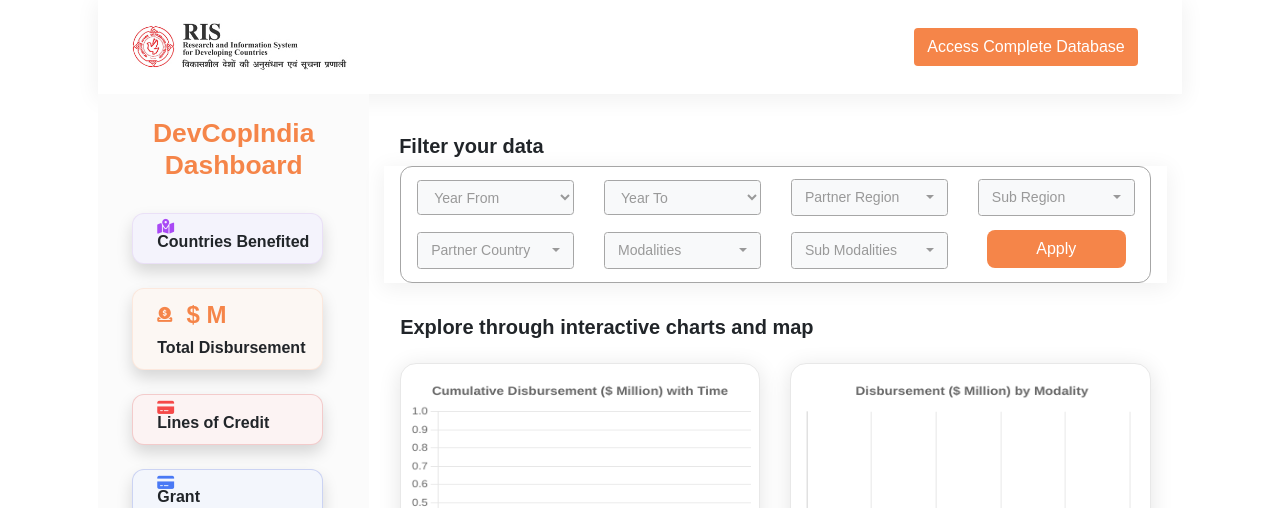
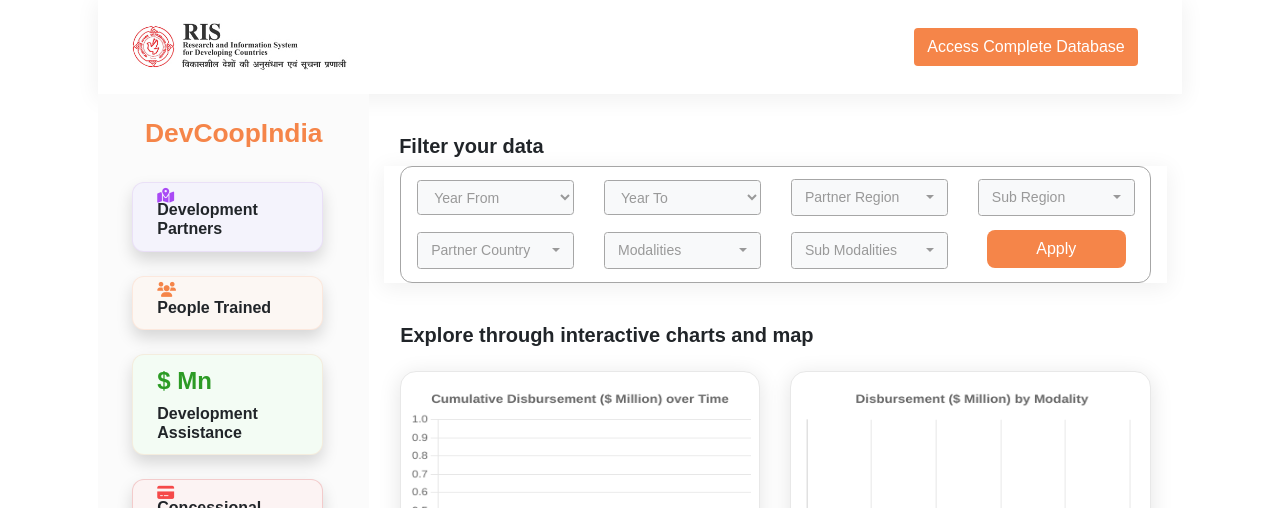
Before and after one commit to rajpaul8/Research_Information_System, a Django app: template templates/RIS_DB/RIS_DB_Home.html in a window 1280 px wide. Shown: the top 508 px of the page. Run offline with Django 3.2, Linux system fonts and the light colour scheme; the template is opened without the code that fills it, so the values that code supplies are empty; some libraries are stand-ins or nearby versions.

Commit message:
Added Comments and extra 2 sections on left sidebar

```diff
--- a/static/css/style.css
+++ b/static/css/style.css
@@ -79,8 +79,18 @@
     border-radius: 0.75em;
 }
 .second_box_stat{
+    color: #F58549 !important;
+}
 
-    color: #F58549 !important;
+
+.second_card-body-shadows-2{
+    box-shadow: 0 4px 24px 1px rgba(245, 133, 73, 0.04);
+    border: solid 1px rgba(245, 133, 73, 0.13);
+    background-color: #f3fcf4;
+    border-radius: 0.75em;
+}
+.second_box_stat-2{
+    color: #2c9b25 !important;
 }
 
 .third_card-body-shadows{
@@ -108,6 +118,20 @@
 border-radius: 0.75em;
 
 }
+
+.fourth_box_stat-2 {
+    color: #f39f04;
+}
+
+.fourth_card-body-shadows-2{
+background: #ffc10714;
+border: 1px solid rgba(36, 62, 203, 0.19);
+box-sizing: border-box;
+box-shadow: 0px 4px 24px 1px rgba(36, 62, 203, 0.04);
+border-radius: 0.75em;
+
+}
+
 .form-control{
         border-radius: 0.25em;
         border: 1px solid #A6A6A6 !important;
--- a/templates/RIS_DB/RIS_DB_Home.html
+++ b/templates/RIS_DB/RIS_DB_Home.html
@@ -25,7 +25,7 @@
 
 <style>
 #map {
-    width: auto; height: 61vh;
+    width: auto; height: 71vh;
     border-radius: 1em;
 }
 .info { padding: 6px 8px; font-size:1em; background: white; background: rgba(255,255,255,0.8); box-shadow: 0 0 15px rgba(0,0,0,0.2); border-radius: 5px; } .info h4 { margin: 0 0 5px; color: #777; }
@@ -106,12 +106,12 @@
             </div>
             <!-- Time Series Charts and Graphs  -->
             <div class="row p-3">
-                <div class="container pt-3">
+                <div class="container pt-3 mt-2">
                     <h5>
                         <b>Explore through interactive charts and map</b>
                     </h5>
                 </div>
-                <!-- Total  Cummulative ($M) Disbursement with Time -- Area Chart --->
+                <!-- Total  Cummulative ($M) Disbursement over Time -- Area Chart --->
                 <div class="col-md-6 pt-3" style="display: flex; align-items: center;">
                     <div class="TotalCumulativeDisbursement_with_Time_Chart_Dynamic_Card">
                         <canvas id="TotalCumulativeDisbursement_with_Time_Chart_Dynamic"></canvas>
@@ -133,10 +133,12 @@
                             </a>
                     </div>
                 </div>
+
+                <div class="col-md-12"><br></div>
             </div>
             <!--  Map and Chart          -->
             <div class="row p-3">
-                <div class="col-md-12">
+                <div class="col-md-12 pt-3 ">
                     <!-- For Map  -->
 
                     <div id="map"></div>
@@ -228,7 +230,7 @@
                 fontStyle:'bold',
                 display: true,
                 fontFamily: "'Helvetica Neue', 'Helvetica', 'Arial', sans-serif",
-                text: 'Cumulative Disbursement ($ Million) with Time',
+                text: 'Cumulative Disbursement ($ Million) over Time',
                 padding: {
                     top: 15,
                     bottom: 15
@@ -280,8 +282,10 @@
 var Disbursement_Val=[]
 
 for(var i=0; i<Total_Disbursement_With_Modality_JSON.length; i++){
-    Modalities_Label.push(Total_Disbursement_With_Modality_JSON[i].Modalities);
-    Disbursement_Val.push(Total_Disbursement_With_Modality_JSON[i].Disbursement_of_development_assistance_USD_million)
+    if(Total_Disbursement_With_Modality_JSON[i].Disbursement_of_development_assistance_USD_million > 0){
+        Modalities_Label.push(Total_Disbursement_With_Modality_JSON[i].Modalities);
+        Disbursement_Val.push(Total_Disbursement_With_Modality_JSON[i].Disbursement_of_development_assistance_USD_million)
+    }
 }
 
 
@@ -395,8 +399,6 @@
     console.log(ContinentMapAddedProperties, ": After Adding Properties from our model")
 // Code For Leaflet Map Starts Here ----->
 
-
-
 	var Esri_DeLorme = L.tileLayer('https://server.arcgisonline.com/ArcGIS/rest/services/Specialty/DeLorme_World_Base_Map/MapServer/tile/{z}/{y}/{x}', {
 	attribution: 'Tiles &copy; Esri &mdash; Copyright: &copy;2012 DeLorme',
 	minZoom: 1,
@@ -440,7 +442,7 @@
 
 	info.update = function (props) {
 		this._div.innerHTML = '' +  (props ?
-			'<b>' + props.name + '</b><br/>' + 'Disbursement: $' + (Math.round(props.Disbursement * 100) / 100).toFixed(2) + 'M'+'</b><br />': 'Hover over a region');
+			'<b>' + props.name + '</b><br/>' + 'Disbursement: $' + (Math.round(props.Disbursement * 100) / 100).toFixed(2) + 'Mn'+'</b><br />': 'Hover over a region');
 	};
 // + 'Modalities <br>' + 'Capacity Building: '+ (Math.round(props.Cap_Buildi * 100) / 100).toFixed(2)  + '<br> Concessional Finance:'+ (Math.round(props.Conc_Finan * 100) / 100).toFixed(2) + '<br> Grant:'+ (Math.round(props.Grant * 100) / 100).toFixed(2) + '<br> Multilateral: '+(Math.round(props.Multilater * 100) / 100).toFixed(2)  + '<br> Technology: ' + (Math.round(props.Technology * 100) / 100).toFixed(2) + '<br> Trade:'+ (Math.round(props.Trade * 100) / 100).toFixed(2)
 	info.addTo(map);
--- a/templates/partials/Left_Align_Summary_Stats_View.html
+++ b/templates/partials/Left_Align_Summary_Stats_View.html
@@ -70,7 +70,7 @@
     }
 
 @media screen and (max-width: 1500px) {
-    .first_box_stat , .second_box_stat, .third_box_stat, .fourth_box_stat  {
+    .first_box_stat , .second_box_stat, .third_box_stat, .fourth_box_stat, .second_box_stat-2, .fourth_box_stat-2{
         font-size: 1.5rem !important;
     }
     h4{
@@ -83,7 +83,7 @@
     <div class="row ">
         <!--  Dashboard Header      -->
         <div class="pt-4 text-center header">
-            <h4><b>DevCopIndia Dashboard</b></h4>
+            <h4><b>DevCoopIndia</b></h4>
         </div>
 
         <!-- Total Country Benefited In Current Year Card -->
@@ -101,7 +101,7 @@
                             </div>
                         </div>
                         <div class="col-md-12 pl-3">
-                            <div class="h6 mb-0 font-weight-bold text-gray-800"> Countries Benefited
+                            <div class="h6 mb-0 font-weight-bold text-gray-800"> Development Partners
                             </div>
                         </div>
 
@@ -110,21 +110,24 @@
             </div>
         </div>
 
-        <!-- Total Disbursement Given In Million USD  -->
+
+        <!-- Total People Trained (using no. of slots and capacity building from Modalities) -->
         <div class="col-xl-11 col-md-11 mb-4 ml-1">
             <div class="card border-left-primary shadow h-100 py-2 second_card-body-shadows">
                 <div class="card-body pt-1 pb-1">
                     <div class="row no-gutters align-items-center">
                         <div class="col-md-12 flex-start pl-3">
                             <div class="h3 font-weight-bold  text-success text-gray-800 text-center second_box_stat">
-                                <i class="fa-solid fa-circle-dollar-to-slot fa-2xs"> &nbsp;</i>
-
-                                ${{Total_Disbursement_of_development_assistance|floatformat:"0"|intcomma}} M
-
+                                <i class="fa-solid fa-users fa-2xs"> &nbsp;</i>
+                                {% for i in Total_Number_Of_Slots_across_Modalities %}
+                                    {% if i.Modalities == 'Capacity Building' %}
+                                        {{i.total|floatformat:"0"|intcomma}}
+                                    {% endif%}
+                                {% endfor %}
                             </div>
                         </div>
                         <div class="col-md-12 pl-3">
-                            <div class="h6 mb-0 font-weight-bold text-gray-800 ">Total Disbursement
+                            <div class="h6 mb-0 font-weight-bold text-gray-800 "> People Trained
                             </div>
                         </div>
 
@@ -133,25 +136,22 @@
             </div>
         </div>
 
-        <!-- Total Disbursement For Line of Credit.. Card -->
-        <div class="col-xl-11 col-md-12 mb-4 ml-1">
-            <div class="card border-left-primary shadow h-100 py-2 third_card-body-shadows">
+
+
+        <!-- Total Disbursement Given In Million USD  -->
+        <div class="col-xl-11 col-md-11 mb-4 ml-1">
+            <div class="card border-left-primary shadow h-100 py-2 second_card-body-shadows-2">
                 <div class="card-body pt-1 pb-1">
                     <div class="row no-gutters align-items-center">
                         <div class="col-md-12 flex-start pl-3">
-                            <div class="h3 font-weight-bold  text-success text-uppercase mb-1 text-gray-800 text-center third_box_stat">
-                                <i class="fa-solid fa-credit-card fa-2xs"> &nbsp;</i>
+                            <div class="h3 font-weight-bold  text-success text-gray-800 text-center second_box_stat-2">
 
-                                {% for i in Total_Disbursement_Of_SubModalities %}
-                                {% if i.Sub_Modalities == 'Lines of Credit' %}
-                                ${{i.total|floatformat:"0"|intcomma}} M
-                                {% endif%}
-                                {% endfor %}
+                                ${{Total_Disbursement_of_development_assistance|floatformat:"0"|intcomma}} Mn
 
                             </div>
                         </div>
                         <div class="col-md-12 pl-3">
-                            <div class="h6 mb-0 font-weight-bold text-gray-800">Lines of Credit
+                            <div class="h6 mb-0 font-weight-bold text-gray-800 "> Development Assistance
                             </div>
                         </div>
 
@@ -160,17 +160,44 @@
             </div>
         </div>
 
-        <!-- Empty Card-->
+        <!-- Total Disbursement For Concessional Finance.. Card -->
+        <div class="col-xl-11 col-md-12 mb-4 ml-1">
+            <div class="card border-left-primary shadow h-100 py-2 third_card-body-shadows">
+                <div class="card-body pt-1 pb-1">
+                    <div class="row no-gutters align-items-center">
+                        <div class="col-md-12 flex-start pl-3">
+                            <div class="h3 font-weight-bold  text-success mb-1 text-gray-800 text-center third_box_stat">
+                                <i class="fa-solid fa-credit-card fa-2xs"> &nbsp;</i>
+
+                                {% for i in Total_Disbursement_Of_Modalities %}
+                                {% if i.Modalities == 'Concessional Finance' %}
+                                ${{i.total|floatformat:"0"|intcomma}} Mn
+                                {% endif%}
+                                {% endfor %}
+
+                            </div>
+                        </div>
+                        <div class="col-md-12 pl-3">
+                            <div class="h6 mb-0 font-weight-bold text-gray-800">Concessional Finance
+                            </div>
+                        </div>
+
+                    </div>
+                </div>
+            </div>
+        </div>
+
+        <!-- Total Disbursement in Grant -->
         <div class="col-xl-11 col-md-12 mb-4 ml-1">
             <div class="card border-left-success shadow h-100 py-2 fourth_card-body-shadows">
                 <div class="card-body pt-1 pb-1">
                     <div class="row no-gutters align-items-center">
                         <div class="col-md-12 flex-start pl-3">
-                            <div class="h3 font-weight-bold  text-uppercase mb-1 text-gray-800 text-center fourth_box_stat">
+                            <div class="h3 font-weight-bold mb-1 text-gray-800 text-center fourth_box_stat">
                                 <i class="fa-solid fa-credit-card fa-2xs"> &nbsp;</i>
                                 {% for i in Total_Disbursement_Of_Modalities %}
                                 {% if i.Modalities == 'Grant' %}
-                                ${{i.total|floatformat:"0"|intcomma}} M
+                                ${{i.total|floatformat:"0"|intcomma}} Mn
                                 {% endif%}
                                 {% endfor %}
                             </div>
@@ -186,7 +213,31 @@
             </div>
         </div>
 
+        <!-- Total Trade Concession -->
+        <div class="col-xl-11 col-md-12 mb-4 ml-1">
+            <div class="card border-left-success shadow h-100 py-2 fourth_card-body-shadows-2">
+                <div class="card-body pt-1 pb-1">
+                    <div class="row no-gutters align-items-center">
+                        <div class="col-md-12 flex-start pl-3">
+                            <div class="h3 font-weight-bold mb-1 text-gray-800 text-center fourth_box_stat-2">
+                                <i class="fa-solid fa-exchange fa-2xs"> &nbsp;</i>
+                                {% for i in Total_Disbursement_Of_Modalities %}
+                                    {% if i.Modalities == 'Trade ' %}
+                                        ${{i.total|floatformat:"0"|intcomma}} Mn
+                                    {% endif%}
+                                {% endfor %}
+                            </div>
+                        </div>
+                        <div class="col-md-12 pl-3">
+                            <div class="h6 mb-0 font-weight-bold text-gray-800">
+                                Trade Concession
+                            </div>
+                        </div>
 
+                    </div>
+                </div>
+            </div>
+        </div>
     </div>
 </div>
 
@@ -197,7 +248,7 @@
     <div class="TotalCumulativeDisbursement_with_Time_Chart_Card">
 
         <div class="h6 mb-0 font-weight-bold text-gray-800 text-center p-2" style="font-size:0.75em;">
-            Cumulative Disbursement <br>($ Million) with Time
+            Cumulative Disbursement <br>($ Million) over Time
         </div>
         <div id="TotalCumulativeDisbursement_with_Time_Chart"></div>
     </div>
```
Also changed, not shown: RISDatabase/views.py (+14 -7 lines).
